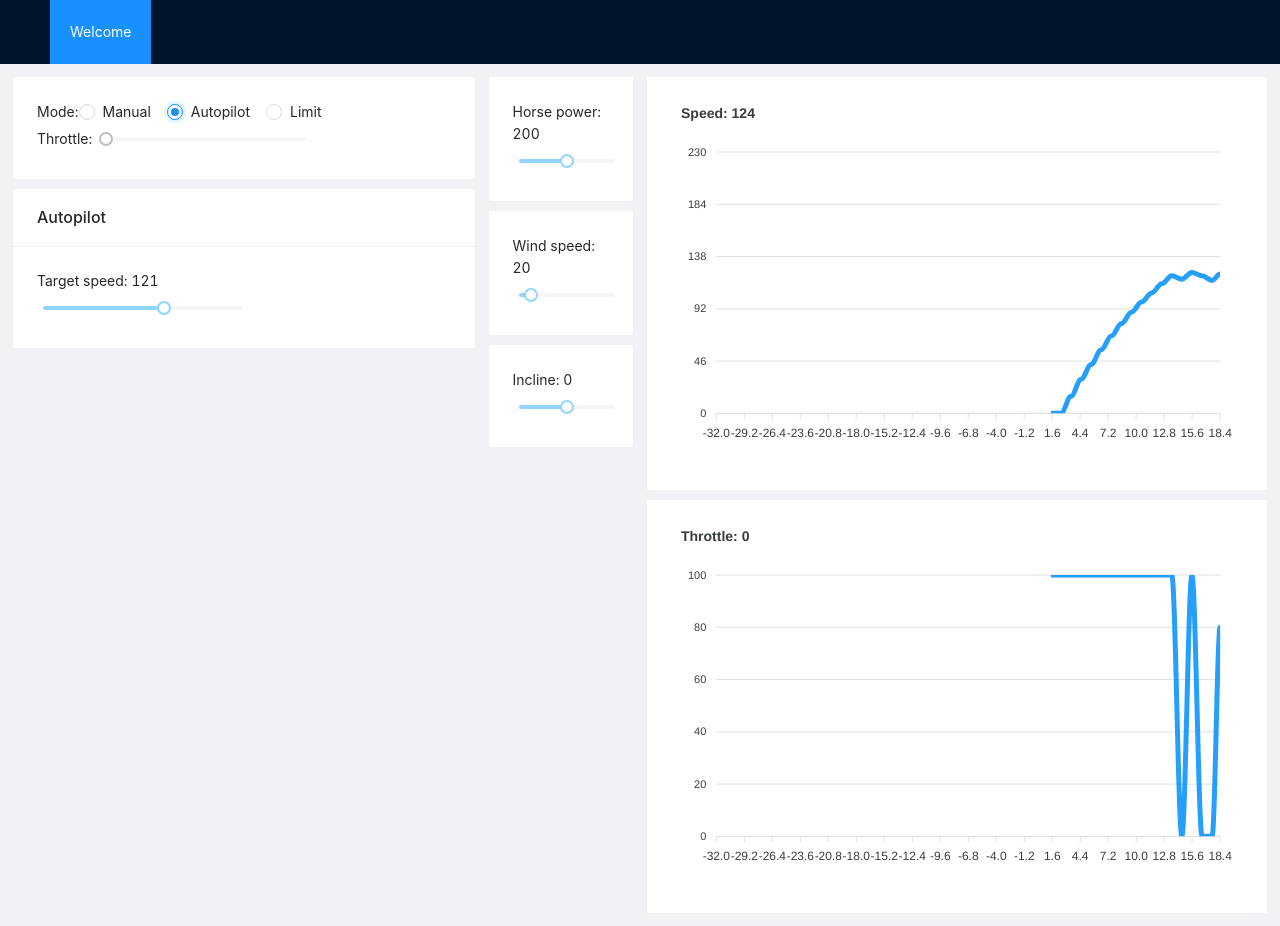
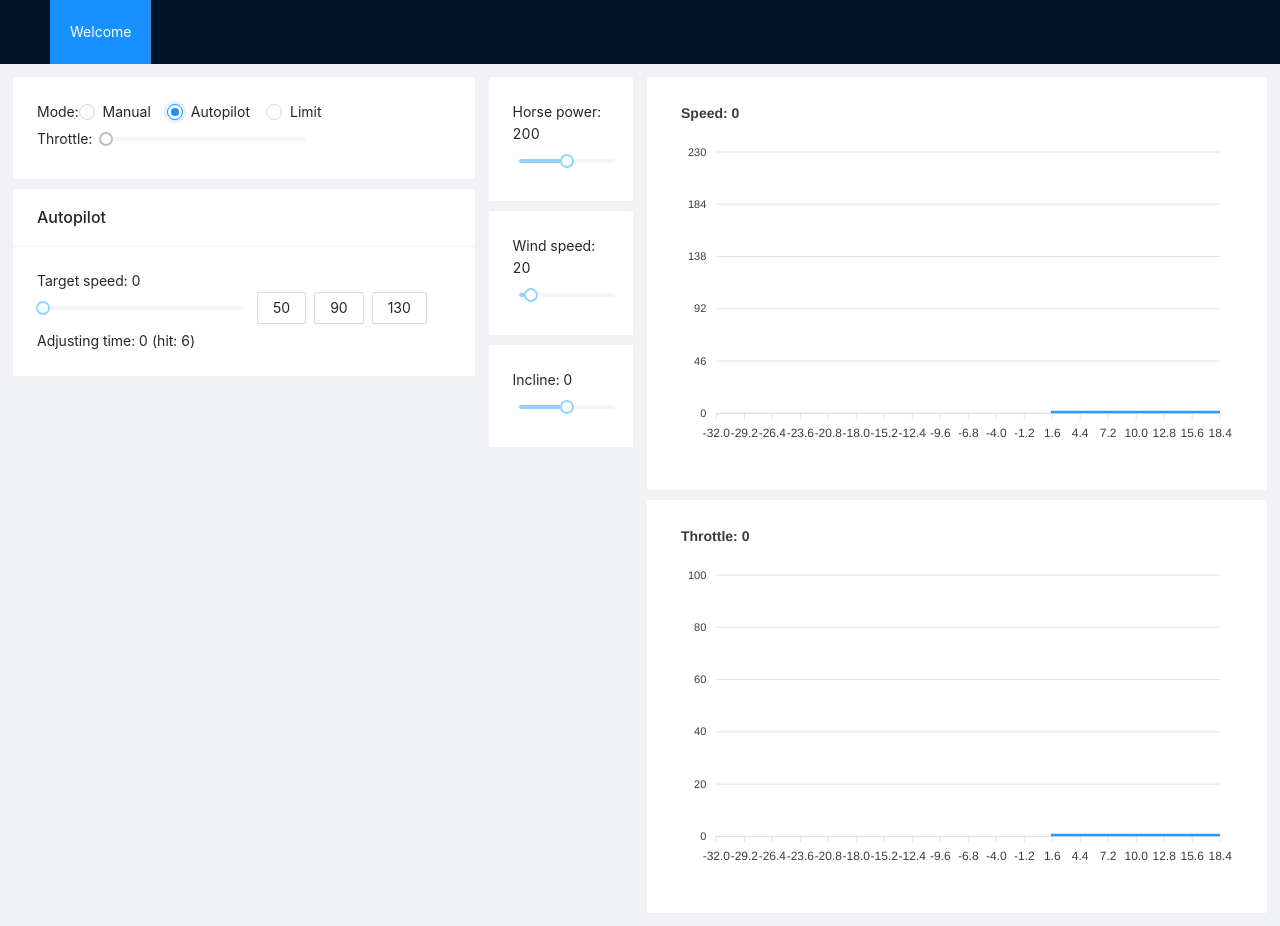
Before and after one commit to yonder-makers/car-autopilot, a React (Create React App) app: page / in a window 1280 px wide. Both pictures are taken after a click on the label "Autopilot". Built offline with nearby package versions, Linux system fonts and the light colour scheme.

Commit message:
Add adjusting time

```diff
--- a/package.json
+++ b/package.json
@@ -13,6 +13,7 @@
     "@types/react-dom": "^17.0.3",
     "antd": "^4.14.1",
     "apexcharts": "^3.26.0",
+    "date-fns": "^2.21.1",
     "install": "^0.13.0",
     "lodash": "^4.17.21",
     "npm": "^7.7.5",
@@ -46,5 +47,8 @@
       "last 1 firefox version",
       "last 1 safari version"
     ]
+  },
+  "devDependencies": {
+    "@types/date-fns": "^2.6.0"
   }
 }
--- a/src/App.tsx
+++ b/src/App.tsx
@@ -1,9 +1,10 @@
-import { Card, Col, Radio, Row, Slider, Space } from 'antd';
-import React, { useCallback, useEffect, useState } from 'react';
+import { Button, Card, Col, Radio, Row, Slider, Space } from 'antd';
+import React, { useCallback, useEffect, useMemo, useState } from 'react';
 import './App.css';
 import { Chart } from './Chart';
 import { SimulatorHook, useSimulator } from './domain/use-simulator';
 import { throttle as _throttle } from 'lodash';
+import { differenceInSeconds } from 'date-fns';
 
 export function App() {
   const simulator = useSimulator();
@@ -59,6 +60,62 @@ function ControlPanel({ simulator }: ControlPanelProps) {
   );
 }
 
+interface AdjustTimeState {
+  startTime: Date;
+  endTime?: Date;
+  hitCount: number;
+}
+function useAdjustTime(
+  targetSpeed: number,
+  currentSpeed: number,
+  simTime: number,
+) {
+  const [state, setState] = useState<AdjustTimeState>({
+    startTime: new Date(),
+    hitCount: 0,
+  });
+
+  useEffect(() => {
+    setState((oldState) => {
+      return {
+        ...oldState,
+        startTime: new Date(),
+        endTime: undefined,
+        hitCount: 0,
+      };
+    });
+  }, [targetSpeed]);
+
+  useEffect(() => {
+    if (Math.abs(targetSpeed - currentSpeed) < 2) {
+      setState((oldState) => {
+        const newState = {
+          ...oldState,
+          hitCount: oldState.hitCount + 1,
+        };
+        if (newState.hitCount === 1) {
+          newState.endTime = new Date();
+        }
+
+        return newState;
+      });
+    } else if (state.hitCount > 0) {
+      setState((oldState) => {
+        return { ...oldState, endTime: undefined, hitCount: 0 };
+      });
+    }
+  }, [simTime]);
+
+  const adjustingTime = useMemo(() => {
+    if (state.endTime) {
+      return differenceInSeconds(state.endTime, state.startTime);
+    }
+
+    return differenceInSeconds(new Date(), state.startTime);
+  }, [simTime]);
+  return { adjustingTime, hitCount: state.hitCount };
+}
+
 interface AutoPilotProps {
   simulator: SimulatorHook;
 }
@@ -66,6 +123,8 @@ function AutoPilot({ simulator }: AutoPilotProps) {
   const { speed, time, throttle, setThrottle } = simulator;
 
   const [targetSpeed, setTargetSpeed] = useState(Math.floor(speed));
+
+  const { adjustingTime, hitCount } = useAdjustTime(targetSpeed, speed, time);
 
   useEffect(() => {
     if (speed > targetSpeed) {
@@ -77,7 +136,8 @@ function AutoPilot({ simulator }: AutoPilotProps) {
 
   return (
     <Card title="Autopilot">
-      Target speed: {targetSpeed}
+      <div>Target speed: {targetSpeed}</div>
+      <Space>
         <Slider
           min={0}
           max={200}
@@ -85,6 +145,14 @@ function AutoPilot({ simulator }: AutoPilotProps) {
           value={targetSpeed}
           style={{ width: 200 }}
         />
+        <Button onClick={() => setTargetSpeed(50)}>50</Button>
+        <Button onClick={() => setTargetSpeed(90)}>90</Button>
+        <Button onClick={() => setTargetSpeed(130)}>130</Button>
+      </Space>
+      <div>
+        Adjusting time: {adjustingTime}{' '}
+        {hitCount && <span>(hit: {hitCount})</span>}
+      </div>
     </Card>
   );
 }
--- a/src/domain/use-simulator.ts
+++ b/src/domain/use-simulator.ts
@@ -34,7 +34,7 @@ function getThrottleImpact(
 }
 
 let simulator: Simulator = {
-  throttle: 100,
+  throttle: 0,
   angle: 0,
   speed: 0,
   time: 0,
```
Also changed, not shown: 1 other file (tests, documents, lock files or other folders). Lines whose indentation alone changed are shown as unchanged.
